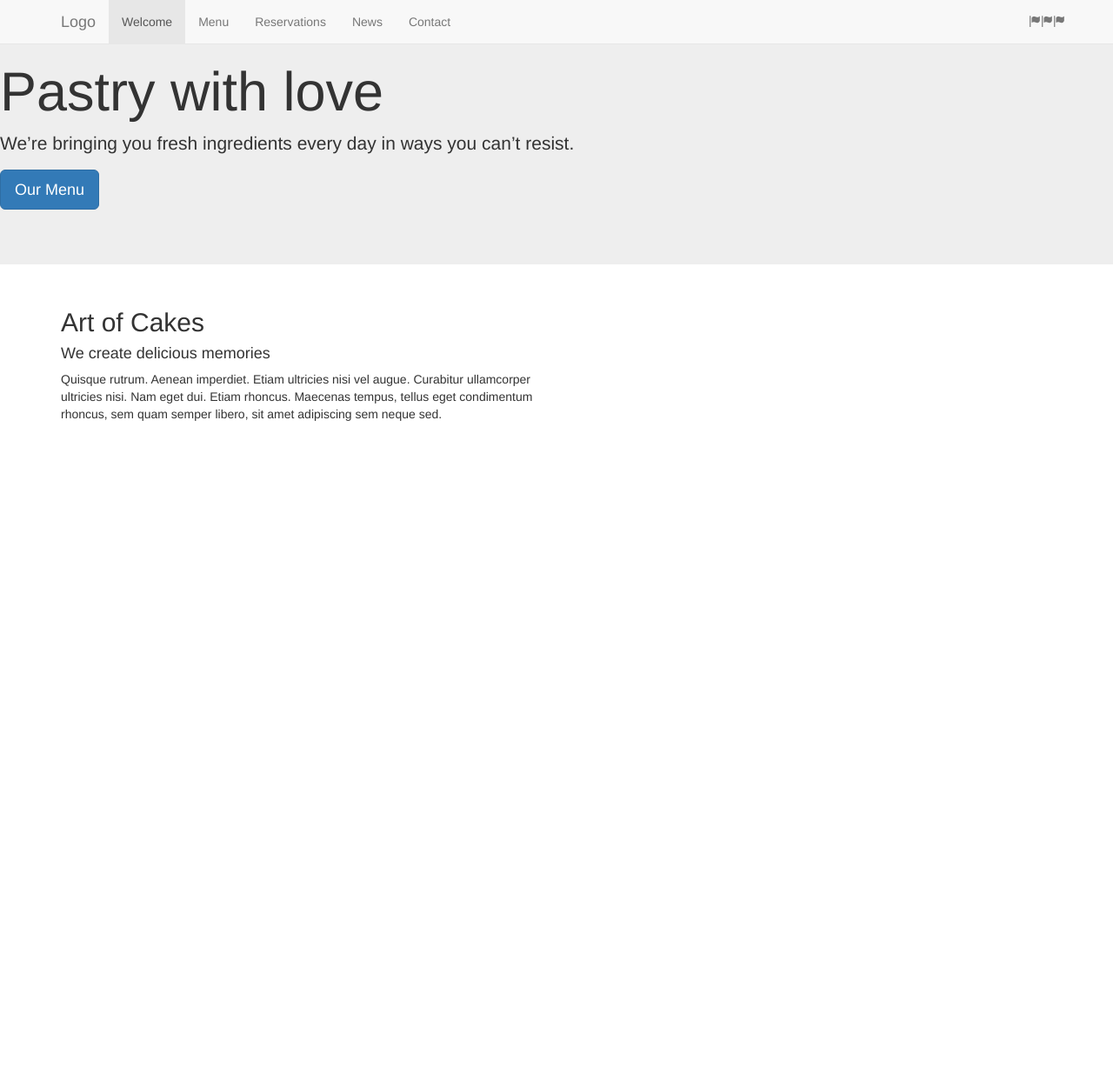
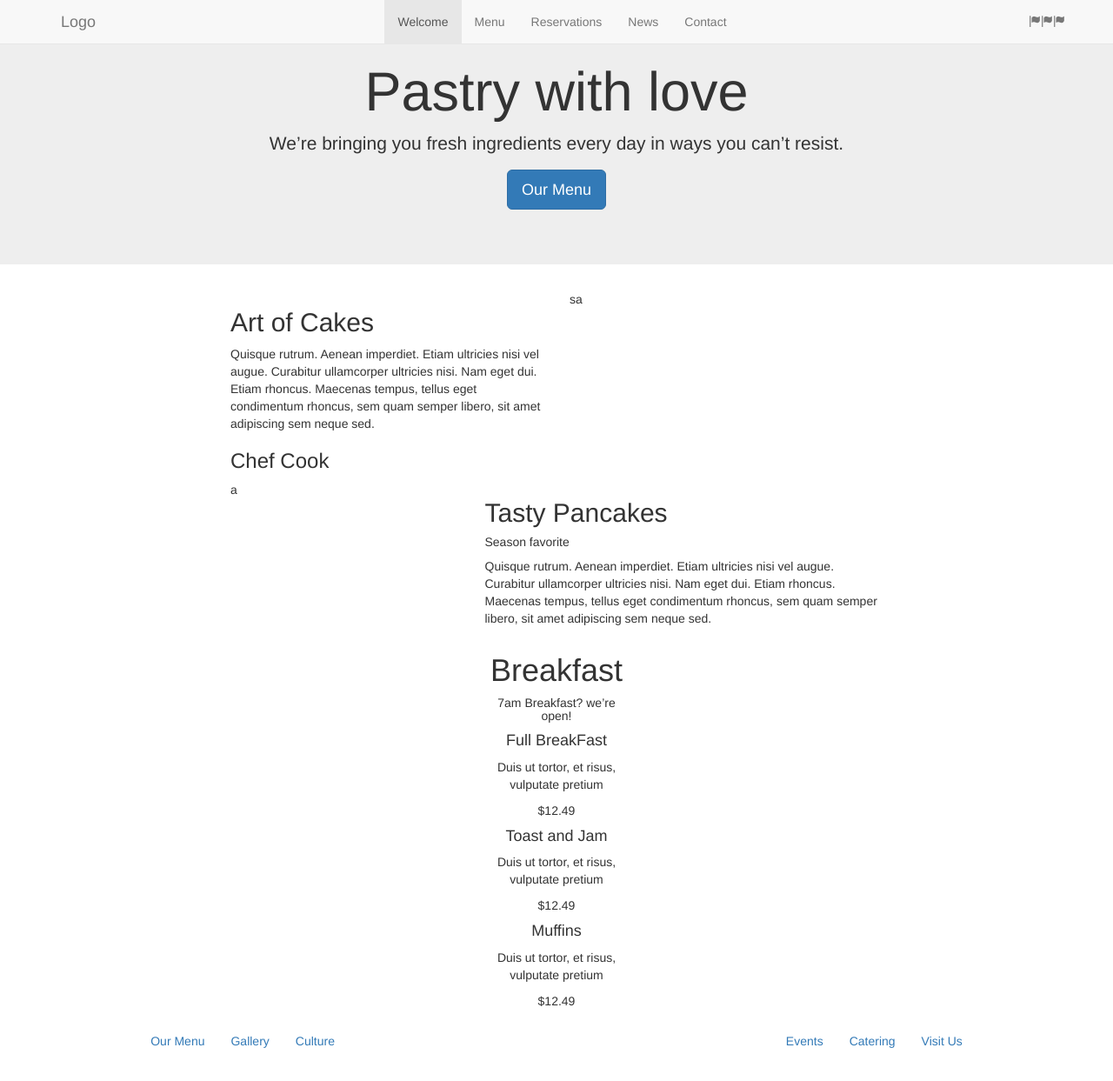
Before and after one commit to raqlo/BakeryDesign, a website: page index.html in a window 1280 px wide. Shown: the whole page at 87% size. Before the commit the page ends 800 px from the top, so only its background shows below. Drawn offline with nearby package versions, Linux system fonts and the light colour scheme.

Commit message:
general html ready

```diff
--- a/css/style.css
+++ b/css/style.css
@@ -1,4 +1,35 @@
 /*css*/
+
+
+/* ==========================================================================
+   Header
+   ========================================================================== */
+
+
+
+.menu-header {}
+
+.menu-header-center {
+	display: flex;
+	justify-content: space-between;
+}
+
+menu-header__main-menu {}
+
+/* Jumbotron
+   ========================================================================== */
 .jumbotron {
 	padding-top: 0;
 }
+
+
+/* ==========================================================================
+   Main Article
+   ========================================================================== */
+/*****************Start Main Article *******************/
+/*****************End Main Article *******************/
+
+.menu-footer-center {
+	display: flex;
+	justify-content: space-around;
+}
--- a/index.html
+++ b/index.html
@@ -4,17 +4,27 @@
 	<meta charset="UTF-8">
 	<title>Gustoso Bakery</title>
 	<!-- Latest compiled and minified CSS -->
-	<link rel="stylesheet" href="https://maxcdn.bootstrapcdn.com/bootstrap/3.3.6/css/bootstrap.min.css" integrity="sha384-1q8mTJOASx8j1Au+a5WDVnPi2lkFfwwEAa8hDDdjZlpLegxhjVME1fgjWPGmkzs7" crossorigin="anonymous">
+	<!-- Latest compiled and minified CSS -->
+  <link rel="stylesheet" href="https://maxcdn.bootstrapcdn.com/bootstrap/3.3.7/css/bootstrap.min.css" integrity="sha384-BVYiiSIFeK1dGmJRAkycuHAHRg32OmUcww7on3RYdg4Va+PmSTsz/K68vbdEjh4u" crossorigin="anonymous">
   <link rel="stylesheet" type="text/css" href="css/style.css">
 </head>
 <body>
-<div class="jumbotron">
-<div class="container-fluid">
+  <header class="menu-header jumbotron">
+    <nav class="navbar navbar-default navbar-static-top menu-header__main-menu" role="navigation">
+      <div class="container">
+        <div class="menu-header-center">
+          <!-- it all starts with the navbar-header -->
+          <div class="navbar-header">
+            <button type="button" class="navbar-toggle" data-toggle="collapse" data-target="#navbar" aria-expanded="false">
+              <span class="sr-only">Toggle navigation</span>
+              <span class="icon-bar"></span>
+              <span class="icon-bar"></span>
+              <span class="icon-bar"></span>
+              </button>
+              <a class="navbar-brand" href="#">Logo</a>
             </div>
-	<nav class="navbar navbar-default navbar-static-top" role="navigation">
-		<div class="container">
-		<div class="navbar-header">
-			<a class="navbar-brand" href="#">Logo</a></div>
+            <!-- nav links, and other content for togglin -->
+            <div class="navbar-collapse collapse" id="navbar">
              <ul class="nav navbar-nav nav-center">
               <li class="active">
                <a href="#">Welcome</a>
@@ -26,35 +36,91 @@
              <li><a href="#">News</a></li>
              <li><a href="#">Contact</a></li>
            </ul>
-
-			<ul class="nav navbar-nav navbar-text navbar-right">
+         </div> <!-- end nav-collapse -->
+         <ul class="nav navbar-nav navbar-text navbar-right menu-header__social-media">
           <li><span class="glyphicon glyphicon-flag"></span></li>
           <li><span class="glyphicon glyphicon-flag"></span></li>
           <li><span class="glyphicon glyphicon-flag"></span></li>
         </ul>
       </div>
-	</nav>
-
+    </div> <!-- End menu-header-center -->
+  </nav> <!-- End navbar -->
+  <div class="menu-main-content text-center">
     <h1>Pastry with love</h1>
     <p class="lead">We’re bringing you fresh ingredients every day in ways you can’t resist.</p>
     <p>
       <a class="btn btn-primary btn-lg">Our Menu</a>
     </p>
   </div>
-<section class="container">
+</header>
+<section class="container center-block">
   <div class="row">
-    <article class="col-md-6">
-      <h2>Art of Cakes</h2>
-      <h4>We create delicious memories</h4>
-
-      <p>Quisque rutrum. Aenean imperdiet. Etiam ultricies nisi vel augue. Curabitur ullamcorper ultricies nisi. Nam eget dui. Etiam rhoncus. Maecenas tempus, tellus eget condimentum rhoncus, sem quam semper libero, sit amet adipiscing sem neque sed.</p>
-
+    <article class="col-md-4 col-md-offset-2 menu-article">
+      <h2 class="menu-article__title ">Art of Cakes</h2>
+      <h5 class="menu-article__sub-title"></h5>
+      <p class="menu-article__text">Quisque rutrum. Aenean imperdiet. Etiam ultricies nisi vel augue. Curabitur ullamcorper ultricies nisi. Nam eget dui. Etiam rhoncus. Maecenas tempus, tellus eget condimentum rhoncus, sem quam semper libero, sit amet adipiscing sem neque sed.</p>
+      <h3 class="menu-article__chef">Chef Cook</h3>
+    </article>
+    <aside class="col-md-4 menu-article__pictures">
+      sa
+    </aside>
+  </div>
+</section>
+<section class="container center-block">
+  <div class="row">
+    <aside class="col-md-3 col-md-offset-2">a</aside>
+    <article class="col-md-5 menu-article">
+     <h2 class="menu-article__title ">Tasty Pancakes</h2>
+     <h5 class="menu-article__sub-title">Season favorite</h5>
+     <p class="menu-article__text">Quisque rutrum. Aenean imperdiet. Etiam ultricies nisi vel augue. Curabitur ullamcorper ultricies nisi. Nam eget dui. Etiam rhoncus. Maecenas tempus, tellus eget condimentum rhoncus, sem quam semper libero, sit amet adipiscing sem neque sed.</p>
    </article>
  </div>
 </section>
+<div class="bg-breakfast">
+  <section class="container">
+    <div class="row">
+      <div class="col-md-2 col-md-offset-5">
 
-
+        <article class="menu-article text-center">
+          <h1 class="menu-article__title">Breakfast</h1>
+          <h5 class="menu-article__sub-title">7am Breakfast? we’re open!</h5>
+          <h4 class="menu-article__title-breakfast">Full BreakFast</h4>
+          <p class="menu-article__menu-description-breakfast">Duis ut tortor, et risus, vulputate pretium</p>
+          <p class="menu-article__price-breakfast">$12.49</p>
+          <h4 class="menu-article__title-breakfast">Toast and Jam</h4>
+          <p class="menu-article__menu-description-breakfast">Duis ut tortor, et risus, vulputate pretium</p>
+          <p class="menu-article__price-breakfast">$12.49</p>
+          <h4 class="menu-article__title-breakfast">Muffins</h4>
+          <p class="menu-article__menu-description-breakfast">Duis ut tortor, et risus, vulputate pretium</p>
+          <p class="menu-article__price-breakfast">$12.49</p>
+        </article>
+      </div> <!-- end cols -->
+    </div> <!-- end row -->
+  </section>
+  <footer>
+    <div class="container">
+      <div class="navbar navbar-static-bottom">
+        <div class="menu-footer-center">
+          <ul class="nav navbar-nav">
+            <li><a href="#">Our Menu</a></li>
+            <li><a href="#">Gallery</a></li>
+            <li><a href="#">Culture</a></li>
+          </ul>
+          <figure>
+            <img src="images\logo-gustoso.png" />
+          </figure>
+          <ul class="nav navbar-nav">
+            <li><a href="#">Events</a></li>
+            <li><a href="#">Catering</a></li>
+            <li><a href="#">Visit Us</a></li>
+          </ul>
+        </div>
+      </div>
+    </div>
+  </footer>
+</div>
 <!-- Latest compiled and minified JS -->
-<script src="https://maxcdn.bootstrapcdn.com/bootstrap/3.3.6/js/bootstrap.min.js" integrity="sha384-0mSbJDEHialfmuBBQP6A4Qrprq5OVfW37PRR3j5ELqxss1yVqOtnepnHVP9aJ7xS" crossorigin="anonymous"></script>
+<script src="https://code.jquery.com/jquery-3.2.1.min.js" integrity="sha256-hwg4gsxgFZhOsEEamdOYGBf13FyQuiTwlAQgxVSNgt4=" crossorigin="anonymous"></script>
+<script src="https://maxcdn.bootstrapcdn.com/bootstrap/3.3.7/js/bootstrap.min.js" integrity="sha384-Tc5IQib027qvyjSMfHjOMaLkfuWVxZxUPnCJA7l2mCWNIpG9mGCD8wGNIcPD7Txa" crossorigin="anonymous"></script>
 </body>
 </html>
```
Also changed, not shown: 1 other file. Lines whose indentation alone changed are shown as unchanged.
